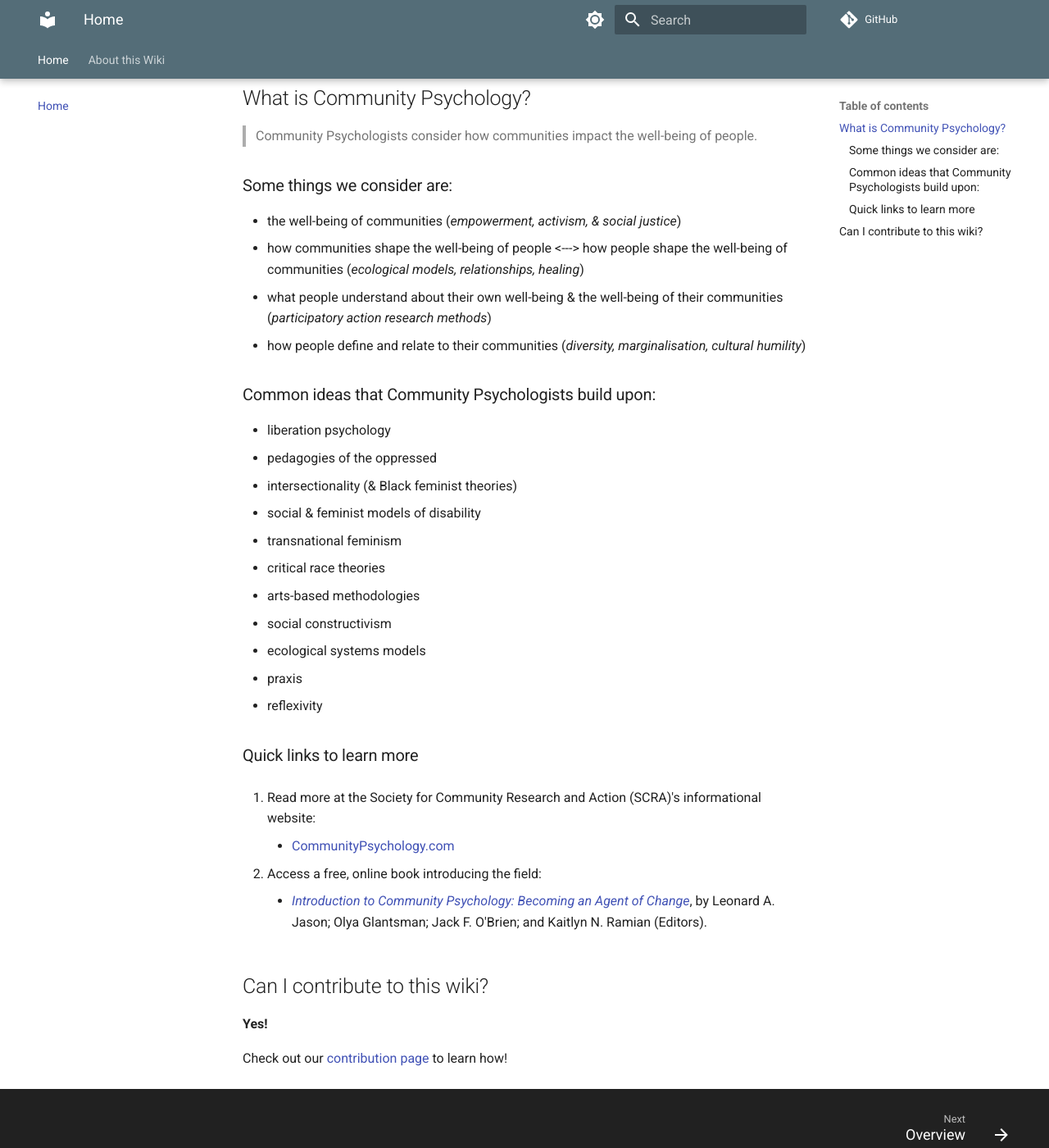
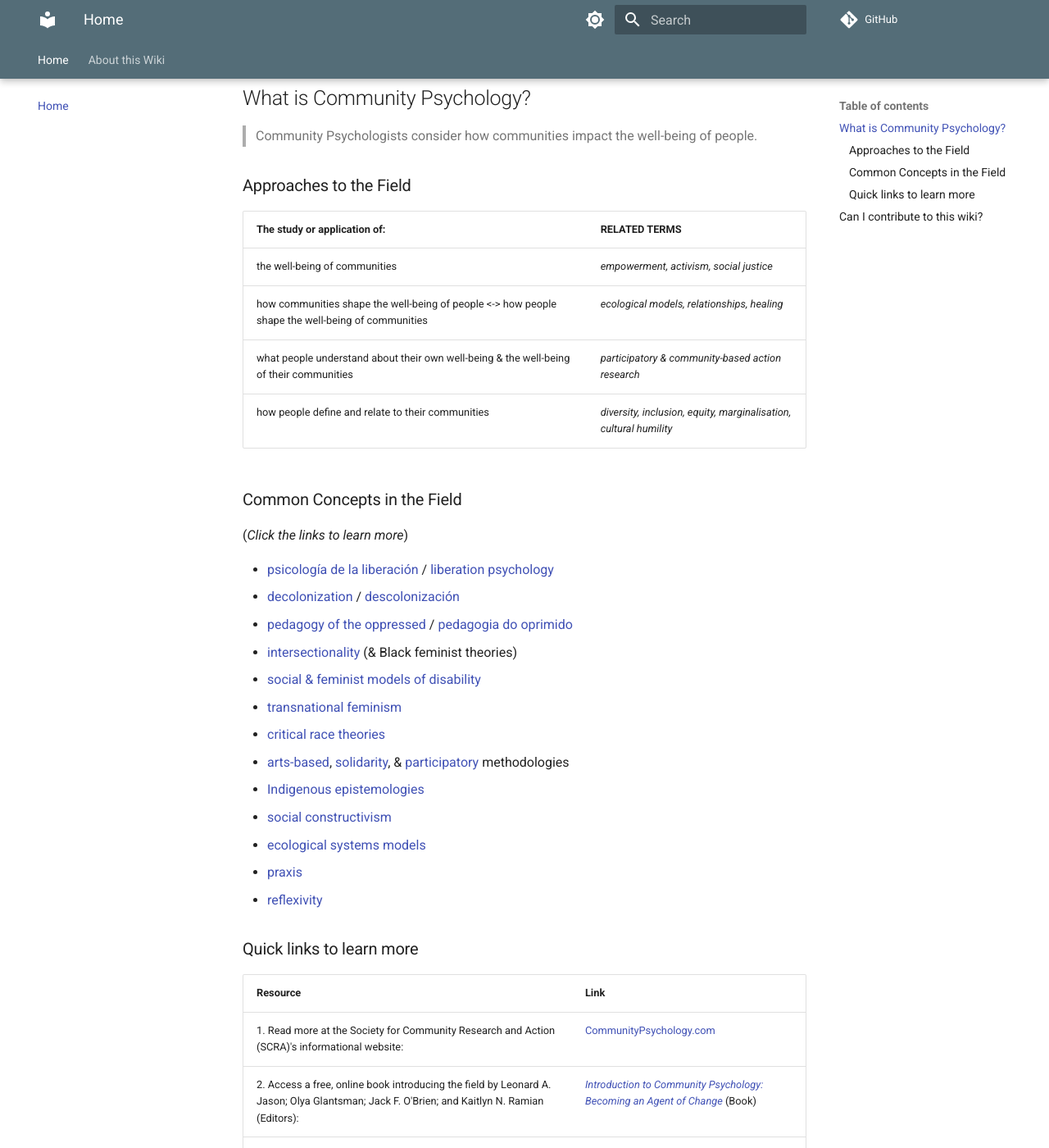
Before and after one commit to studentwiki/studentwiki.github.io, an MkDocs documentation site: the page built from docs/index.md, in a window 1280 px wide and 1400 px high, scrolled down 191 px. Shown: the whole window at 82% size. Built offline with MkDocs 1.6.1 and Material for MkDocs 9.7.7, drawn with Linux system fonts in a browser that asks for light colours; comment, search, counter and statistics services are not loaded; some of the changed text lies outside the part shown.

Commit message:
links and content added to home and contribute

```diff
--- a/docs/index.md
+++ b/docs/index.md
@@ -1,46 +1,46 @@
 # Welcome!
 
-This is the first & only student-run wiki of **Community Psychology**
+This is the first & only student-run wiki of **Community Psychology**.
 
 ## What is Community Psychology?
 
 > Community Psychologists consider how communities impact the well-being of people.
 
-### Some things we consider are:
+### Approaches to the Field
 
-- the well-being of communities
-  (*empowerment, activism, & social justice*)
-- how communities shape the well-being of people <---> how people shape the well-being of communities
-  (*ecological models, relationships, healing*)
-- what people understand about their own well-being & the well-being of their communities
-  (*participatory action research methods*)
-- how people define and relate to their communities
-  (*diversity, marginalisation, cultural humility*)
+| The study or application of: | RELATED TERMS |
+|---|---|
+| the well-being of communities | *empowerment, activism, social justice* |
+| how communities shape the well-being of people <-> how people shape the well-being of communities | *ecological models, relationships, healing* |
+| what people understand about their own well-being & the well-being of their communities | *participatory & community-based action research* |
+| how people define and relate to their communities | *diversity, inclusion, equity, marginalisation, cultural humility* |
 
-### Common ideas that Community Psychologists build upon:
+### Common Concepts in the Field
 
-- liberation psychology
-- pedagogies of the oppressed
-- intersectionality (& Black feminist theories)
-- social & feminist models of disability
-- transnational feminism
-- critical race theories
-- arts-based methodologies
-- social constructivism
-- ecological systems models
-- praxis
-- reflexivity
+(*Click the links to learn more*)
+
+- [psicología de la liberación](https://www.researchgate.net/publication/279852723_La_Psicologia_de_la_Liberacion_25_anos_despues_de_Martin-Baro_memoria_y_desafios_actuales) / [liberation psychology](https://libpsy.org/welcome/defining-liberation-psychology/)
+- [decolonization](https://psychiatryonline.org/doi/10.1176/appi.ajp-rj.2021.160406) / [descolonización](https://semanariouniversidad.com/suplementos/frantz-fanon-de-la-descolonizacion-al-pensamiento-critico/)
+- [pedagogy of the oppressed](https://envs.ucsc.edu/internships/internship-readings/freire-pedagogy-of-the-oppressed.pdf) / [pedagogia do oprimido](https://iconografiadahistoria.com.br/2021/09/19/pedagogia-do-oprimido-a-educacao-como-pratica-libertadora/)
+- [intersectionality](https://psycnet.apa.org/fulltext/2020-98089-002.html) (& Black feminist theories)
+- [social & feminist models of disability](https://plato.stanford.edu/entries/feminism-disability/)
+- [transnational feminism](https://www.tandfonline.com/doi/pdf/10.1080/02703149.2020.1774997)
+- [critical race theories](https://neurodiversity.engr.uconn.edu/wp-content/uploads/sites/3154/2022/06/Dis-ability-critical-race-studies-DisCrit-theorizing-at-the-intersections-of-race-and-dis-ability.pdf)
+- [arts-based](https://libguides.uml.edu/ABR), [solidarity](https://solidarityresearch.org/about/), & [participatory](https://actionresearch.mit.edu/what-par) methodologies
+- [Indigenous epistemologies](https://opentextbc.ca/indigenizationcurriculumdevelopers/chapter/indigenous-epistemologies-and-pedagogies/)
+- [social constructivism](https://gsi.berkeley.edu/gsi-guide-contents/learning-theory-research/social-constructivism/)
+- [ecological systems models](https://socialsci.libretexts.org/Courses/Pasadena_City_College/Child_Developmental_Psychology_-_Topical_Approach/02%3A_Theoretical_Perspectives_in_Development/2.11%3A_Bronfenbrenner_and_Ecological_Systems)
+- [praxis](https://sk.sagepub.com/reference/curriculumstudies/n90.xml)
+- [reflexivity](https://open.oregonstate.education/qualresearchmethods/chapter/ch-6-reflexivity/)
 
 ### Quick links to learn more
 
-1. Read more at the Society for Community Research and Action (SCRA)'s informational website:
-    - [CommunityPsychology.com](https://www.communitypsychology.com/what-is-community-psychology/)
-
-2. Access a free, online book introducing the field:
-    - *[Introduction to Community Psychology: Becoming an Agent of Change](https://press.rebus.community/introductiontocommunitypsychology/)*, by Leonard A. Jason; Olya Glantsman; Jack F. O'Brien; and Kaitlyn N. Ramian (Editors).
+| Resource | Link |
+|---|---|
+| 1. Read more at the Society for Community Research and Action (SCRA)'s informational website: | [CommunityPsychology.com](https://www.communitypsychology.com/what-is-community-psychology/) | |
+| 2. Access a free, online book introducing the field by Leonard A. Jason; Olya Glantsman; Jack F. O'Brien; and Kaitlyn N. Ramian (Editors): | *[Introduction to Community Psychology: Becoming an Agent of Change](https://press.rebus.community/introductiontocommunitypsychology/)* (Book) |
+| 3. Get updates on conferences, job postings, and networking opportunities with other students and professionals of community psychology in SCRA (Division 27): | [scra27.org](https://scra27.org/) |
 
 ## Can I contribute to this wiki?
 
-**Yes!**
-
-Check out our [contribution page](https://gra3wy.github.io/contribute/) to learn how!
+**Yes!** Check out our [contribution page](https://gra3wy.github.io/contribute/) to learn how!
```
Also changed, not shown: docs/contribute.md (+17 -15 lines).
